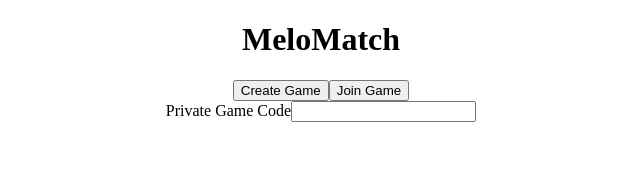
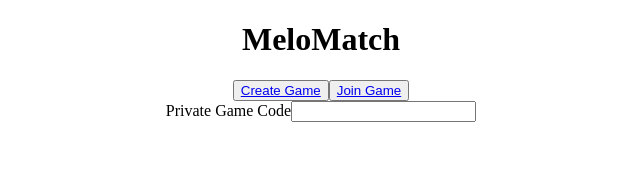
Before and after one commit to ahmad-ghadban/SongMatchGame, a React (Create React App) app in the folder songmatchgame/: page / in a window 1280 px wide. Shown: the top 172 px of the page, without its empty margins (319-959 px from the left). Built offline with nearby package versions, Linux system fonts and the light colour scheme.

Commit message:
Routing for welcome and lobby

```diff
--- a/songmatchgame/src/App.js
+++ b/songmatchgame/src/App.js
@@ -1,23 +1,19 @@
 import logo from "./logo.svg";
 import "./App.css";
+import WelcomePage from "./components/WelcomePage/WelcomePage";
+import { BrowserRouter as Router, Routes, Route } from "react-router-dom";
+import LobbyPage from "./components/LobbyPage/LobbyPage";
 
 function App() {
-  const message = () => {
-    console.log("Create Game Button");
-  };
-
   return (
-    <div className="App">
-      <h1>MeloMatch</h1>
-      <button onClick={message}> Create Game </button>
-      <button onClick={message}> Join Game </button>
-      <form>
-        <label>
-          Private Game Code
-          <input type="text" />
-        </label>
-      </form>
-    </div>
+    <>
+      <Router>
+        <Routes>
+          <Route path="/" exact element={<WelcomePage />} />
+          <Route path="/lobby" exact element={<LobbyPage />} />
+        </Routes>
+      </Router>
+    </>
   );
 }
 
--- /dev/null
+++ b/songmatchgame/src/components/LobbyPage/LobbyPage.js
@@ -0,0 +1,12 @@
+import React, { useState } from "react";
+import { Link } from "react-router-dom";
+
+function LobbyPage() {
+  return (
+    <>
+      <Link to="/">WelcomePage</Link>
+    </>
+  );
+}
+
+export default LobbyPage;
--- /dev/null
+++ b/songmatchgame/src/components/WelcomePage/WelcomePage.js
@@ -0,0 +1,29 @@
+import React, { useState } from "react";
+import { Link } from "react-router-dom";
+
+function WelcomePage() {
+  const message = () => {
+    console.log("Create Game Button");
+  };
+  return (
+    <div className="App">
+      <h1>MeloMatch</h1>
+      <button onClick={message}>
+        {" "}
+        <Link to="/lobby">Create Game</Link>{" "}
+      </button>
+      <button onClick={message}>
+        {" "}
+        <Link to="/lobby">Join Game</Link>{" "}
+      </button>
+      <form>
+        <label>
+          Private Game Code
+          <input type="text" />
+        </label>
+      </form>
+    </div>
+  );
+}
+
+export default WelcomePage;
```
